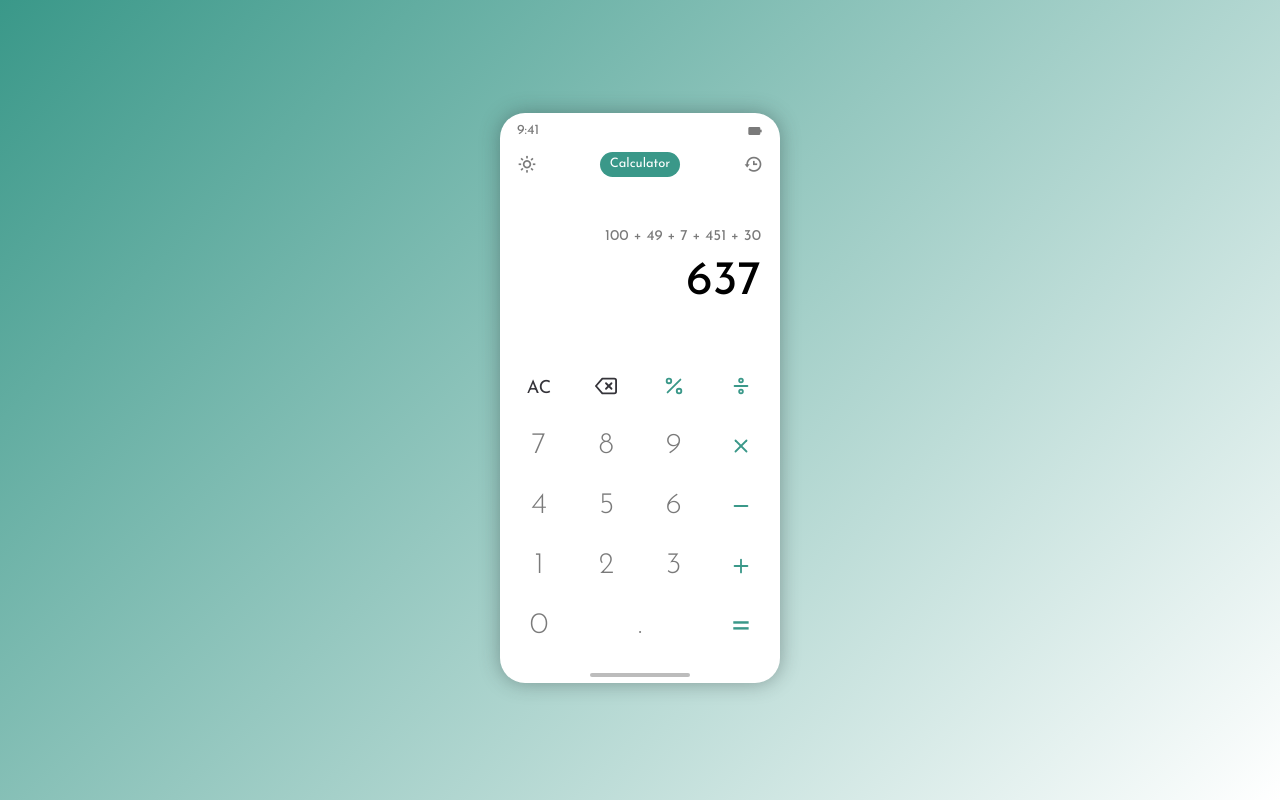
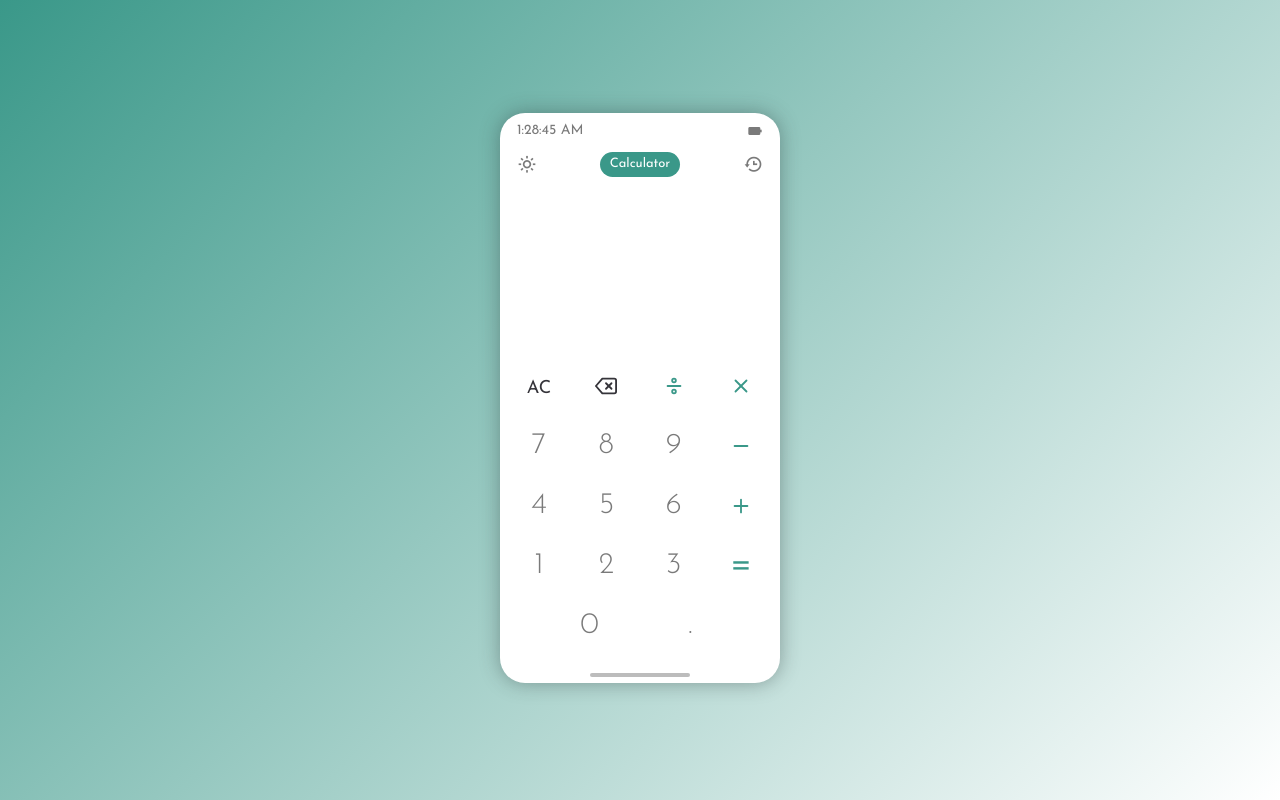
Before and after one commit to CarlossAyala/calculator-app, a React app: page / in a window 1280 px wide. Built offline with nearby package versions, Linux system fonts and the light colour scheme.

Commit message:
Algunas funcionalidades agregadas

```diff
--- a/public/index.html
+++ b/public/index.html
@@ -7,6 +7,7 @@
   <link href='https://unpkg.com/boxicons@2.0.9/css/boxicons.min.css' rel='stylesheet'>
   <title>Calculator App</title>
 </head>
-<body id="app">
+<body>
+  <div id="app"></div>
 </body>
 </html>
--- /dev/null
+++ b/src/components/Clock.jsx
@@ -0,0 +1,36 @@
+/* eslint-disable react/destructuring-assignment */
+import React from 'react';
+
+class Clock extends React.Component {
+  constructor(props) {
+    super(props);
+    this.state = { date: new Date() };
+  }
+
+  componentDidMount() {
+    this.timerID = setInterval(
+      () => this.tick(),
+      1000,
+    );
+  }
+
+  componentWillUnmount() {
+    clearInterval(this.timerID);
+  }
+
+  tick() {
+    this.setState({
+      date: new Date(),
+    });
+  }
+
+  render() {
+    return (
+      <>
+        {this.state.date.toLocaleTimeString()}
+      </>
+    );
+  }
+}
+
+export default Clock;
--- a/src/components/HeaderInfo.jsx
+++ b/src/components/HeaderInfo.jsx
@@ -1,12 +1,32 @@
+/* eslint-disable jsx-a11y/no-static-element-interactions */
 import React from 'react';
 import '../styles/HeaderInfo.css';
 
 const HeaderInfo = () => {
+  function changeTheme(e) {
+    const containerPhone = document.querySelector('.phone');
+    const containerAll = document.querySelector('.container');
+
+    containerPhone.classList.toggle('theme-dark');
+    containerAll.classList.toggle('gradient-dark');
+
+    if (containerPhone.classList.contains('theme-dark')) {
+      e.target.classList.replace('bx-sun', 'bx-moon');
+      e.target.title = 'Theme Dark';
+    } else {
+      e.target.classList.replace('bx-moon', 'bx-sun');
+      e.target.title = 'Theme Light';
+    }
+  }
+  function openHistory() {
+    const containerHistory = document.querySelector('.history');
+    containerHistory.classList.add('open-history');
+  }
   return (
     <div className='header'>
-      <i id='theme' title='Theme Light' className='bx bx-sun shadow' />
+      <i id='theme' title='Theme Light' className='bx bx-sun shadow' onClick={(e) => changeTheme(e)} />
       <span className='title'>Calculator</span>
-      <i id='open-h' title='History' className='bx bx-history shadow' />
+      <i id='open-h' title='History' className='bx bx-history shadow' onClick={() => openHistory()} />
     </div>
   );
 };
--- a/src/components/HistoryOperations.jsx
+++ b/src/components/HistoryOperations.jsx
@@ -1,18 +1,35 @@
+/* eslint-disable jsx-a11y/no-static-element-interactions */
 import React from 'react';
-/* import MessageEmptyHistory from './MessageEmptyHistory'; */
+import getOperationsLocalStorage from '../utils/getOperationsLocalStorage';
+import MessageEmptyHistory from './MessageEmptyHistory';
+import ItemsHistory from './ItemsHistory';
+/* import clearLocalStorage from '../utils/clearLocalStorage'; */
 import '../styles/HistoryOperations.css';
 
 const HistoryOperations = () => {
+  const operationsLocalStorage = getOperationsLocalStorage();
+  const nameClass = operationsLocalStorage.length > 0 ? 'history-container' : 'history-container empty-h';
+
+  function closeHistory() {
+    const containerHistory = document.querySelector('.history');
+
+    containerHistory.classList.remove('open-history');
+  }
+  function clearHistory() {
+    //clearLocalStorage();
+    alert('No disponible aún');
+  }
   return (
     <div className='history'>
       <div className='history-header'>
-        <i id='clear-h' title='Clear history' className='bx bx-trash-alt shadow' />
+        <i id='clear-h' title='Clear history' className='bx bx-trash-alt shadow' onClick={() => clearHistory()} />
         <span>History</span>
-        <i id='close-h' title='Close history' className='bx bx-chevron-up shadow' />
+        <i id='close-h' title='Close history' className='bx bx-chevron-up shadow' onClick={() => closeHistory()} />
       </div>
-      <div className='history-container'>
-        {/* <MessageEmptyHistory /> */}
-
+      <div className={nameClass}>
+        {
+          operationsLocalStorage.length > 0 ? <ItemsHistory operations={operationsLocalStorage} /> : <MessageEmptyHistory />
+        }
       </div>
     </div>
   );
--- /dev/null
+++ b/src/components/ItemsHistory.jsx
@@ -0,0 +1,19 @@
+/* eslint-disable react/no-array-index-key */
+import React from 'react';
+import '../styles/ItemHistory.css';
+
+const ItemsHistory = ({ operations }) => {
+  return (
+    <>
+      { operations.map((item, index) => (
+        <div key={index} className='history-container--item'>
+          <span key={`date${index}`} className='container-date'>{`${item.date} - ${item.hour}`}</span>
+          <span key={`operation${index}`} className='container-operation'>{item.operation}</span>
+          <span key={`result${index}`} className='container-result'>{item.result}</span>
+        </div>
+      ))}
+    </>
+  );
+};
+
+export default ItemsHistory;
--- a/src/components/Keyboard.jsx
+++ b/src/components/Keyboard.jsx
@@ -1,16 +1,17 @@
 import React from 'react';
 import '../styles/Keyboard.css';
 
-const Keyboard = () => {
+const Keyboard = ({ handleOnClick }) => {
+/*   onClick={(e) => handleOnClick(e.target.innerHTML)}*/
   return (
     <div className='keyboard'>
       <table>
         <tbody>
           <tr>
-            <td className='ac cl-back' translate='no'>
+            <td className='ac cl-back' translate='no' onClick={(e) => handleOnClick('AC')}>
               AC
             </td>
-            <td className='cl-back'>
+            <td className='cl-back' onClick={() => handleOnClick('DEL')}>
               <svg
                 xmlns='http://www.w3.org/2000/svg'
                 viewBox='0 0 24 24'
@@ -26,23 +27,7 @@ const Keyboard = () => {
                 <line x1='12' y1='9' x2='18' y2='15' />
               </svg>
             </td>
-            <td className='box-theme-dark'>
-              <svg
-                xmlns='http://www.w3.org/2000/svg'
-                viewBox='0 0 24 24'
-                fill='none'
-                stroke='currentColor'
-                strokeWidth='2'
-                strokeLinecap='round'
-                strokeLinejoin='round'
-                className='icon cl-lightblue'
-              >
-                <line x1='19' y1='5' x2='5' y2='19' />
-                <circle cx='6.5' cy='6.5' r='2.5' />
-                <circle cx='17.5' cy='17.5' r='2.5' />
-              </svg>
-            </td>
-            <td className='box-theme-dark'>
+            <td className='box-theme-dark' onClick={() => handleOnClick('/')}>
               <svg
                 xmlns='http://www.w3.org/2000/svg'
                 viewBox='0 0 24 24'
@@ -58,12 +43,7 @@ const Keyboard = () => {
                 <circle cx='12' cy='18' r='2' />
               </svg>
             </td>
-          </tr>
-          <tr>
-            <td>7</td>
-            <td>8</td>
-            <td>9</td>
-            <td className='box-theme-dark'>
+            <td className='box-theme-dark' onClick={() => handleOnClick('*')}>
               <svg
                 xmlns='http://www.w3.org/2000/svg'
                 viewBox='0 0 24 24'
@@ -80,10 +60,10 @@ const Keyboard = () => {
             </td>
           </tr>
           <tr>
-            <td>4</td>
-            <td>5</td>
-            <td>6</td>
-            <td className='box-theme-dark'>
+            <td onClick={(e) => handleOnClick(e.target.innerHTML)}>7</td>
+            <td onClick={(e) => handleOnClick(e.target.innerHTML)}>8</td>
+            <td onClick={(e) => handleOnClick(e.target.innerHTML)}>9</td>
+            <td className='box-theme-dark' onClick={() => handleOnClick('-')}>
               <svg
                 xmlns='http://www.w3.org/2000/svg'
                 viewBox='0 0 24 24'
@@ -99,10 +79,10 @@ const Keyboard = () => {
             </td>
           </tr>
           <tr>
-            <td>1</td>
-            <td>2</td>
-            <td>3</td>
-            <td className='box-theme-dark'>
+            <td onClick={(e) => handleOnClick(e.target.innerHTML)}>4</td>
+            <td onClick={(e) => handleOnClick(e.target.innerHTML)}>5</td>
+            <td onClick={(e) => handleOnClick(e.target.innerHTML)}>6</td>
+            <td className='box-theme-dark' onClick={() => handleOnClick('+')}>
               <svg
                 xmlns='http://www.w3.org/2000/svg'
                 viewBox='0 0 24 24'
@@ -119,12 +99,16 @@ const Keyboard = () => {
             </td>
           </tr>
           <tr>
-            <td>0</td>
-            <td>.</td>
-            <td className='cl-lightblue box-theme-dark'>
-              {' '}
+            <td onClick={(e) => handleOnClick(e.target.innerHTML)}>1</td>
+            <td onClick={(e) => handleOnClick(e.target.innerHTML)}>2</td>
+            <td onClick={(e) => handleOnClick(e.target.innerHTML)}>3</td>
+            <td className='cl-lightblue box-theme-dark' onClick={() => handleOnClick('=')}>
               <strong>=</strong>
             </td>
+          </tr>
+          <tr>
+            <td onClick={(e) => handleOnClick(e.target.innerHTML)}>0</td>
+            <td onClick={(e) => handleOnClick('.')}>.</td>
           </tr>
         </tbody>
       </table>
--- a/src/components/ScreenOperations.jsx
+++ b/src/components/ScreenOperations.jsx
@@ -1,11 +1,11 @@
 import React from 'react';
 import '../styles/ScreenOperations.css';
 
-const ScreenOperations = () => {
+const ScreenOperations = ({ result, operation }) => {
   return (
     <div className='screen'>
-      <div className='operation'>100 + 49 + 7 + 451 + 30</div>
-      <div className='result'>637</div>
+      <div className='operation'>{operation}</div>
+      <div className='result'>{result.slice(0, 8)}</div>
     </div>
   );
 };
--- a/src/components/StatusBar.jsx
+++ b/src/components/StatusBar.jsx
@@ -1,10 +1,11 @@
 import React from 'react';
+import Clock from './Clock';
 import '../styles/StatusBar.css';
 
 const StatusBar = () => {
   return (
     <div className='status-bar'>
-      <span>9:41</span>
+      <span><Clock /></span>
       <i className='bx bxs-battery' />
     </div>
   );
--- a/src/pages/Home.jsx
+++ b/src/pages/Home.jsx
@@ -1,12 +1,57 @@
-import React from 'react';
+/* eslint-disable radix */
+/* eslint-disable no-eval */
+/* eslint-disable react/jsx-no-bind */
+import React, { useState } from 'react';
 import StatusBar from '../components/StatusBar';
 import HistoryOperations from '../components/HistoryOperations';
 import HeaderInfo from '../components/HeaderInfo';
 import Keyboard from '../components/Keyboard';
 import ScreenOperations from '../components/ScreenOperations';
+import saveInLocalStorage from '../utils/saveInLocalStorage';
 import '../styles/Container.css';
 
 const Home = () => {
+  const [result, setResult] = useState('');
+  const [operation, setOperation] = useState('');
+
+  function resultOperation() {
+    setResult(`${eval(operation)}`);
+    if (operation !== '') {
+      //Guardar en el LocalStorag
+      saveInLocalStorage(operation);
+    }
+  }
+  function reset() {
+    setResult('');
+    setOperation('');
+  }
+  function backspace() {
+    setOperation(operation.slice(0, -1));
+  }
+
+  function handleOnClick(type) {
+    //Permitir ingresar signos - Logica
+    const lastCharacter = operation.slice(-1);
+    let isEmpty = false;
+    // eslint-disable-next-line no-unneeded-ternary
+    const lastCharacterIsNumeric = !Number.isNaN(parseInt(lastCharacter)) ? true : false;
+    if (lastCharacter === '') isEmpty = true;
+
+    if (type === 'AC') reset();
+    if (type === 'DEL') backspace();
+    if (type === '/' && (lastCharacterIsNumeric || isEmpty)) setOperation(operation + type);
+    if (type === '*' && (lastCharacterIsNumeric || isEmpty)) setOperation(operation + type);
+    if (type === '+' && (lastCharacterIsNumeric || isEmpty)) setOperation(operation + type);
+    if (type === '-' && (lastCharacterIsNumeric || isEmpty)) setOperation(operation + type);
+    if (type === '.' && (lastCharacterIsNumeric || isEmpty)) setOperation(operation + type);
+    if (type === '=') {
+      resultOperation();
+    }
+    //Verificar si es un número
+    const validateType = parseInt(type, 10);
+    if (!Number.isNaN(validateType)) setOperation(operation + type);
+  }
+
   return (
     <div className='container'>
       <div className='phone'>
@@ -14,8 +59,8 @@ const Home = () => {
         <HistoryOperations />
         <HeaderInfo />
         <div className='main'>
-          <ScreenOperations />
-          <Keyboard />
+          <ScreenOperations result={result} operation={operation} />
+          <Keyboard handleOnClick={handleOnClick} />
         </div>
       </div>
       <div className='navigation-button' />
--- a/src/styles/Keyboard.css
+++ b/src/styles/Keyboard.css
@@ -16,6 +16,7 @@
 }
 .keyboard tr:last-child {
   margin-bottom: 0px;
+  justify-content: space-evenly;
 }
 .keyboard td {
   width: 50px;
--- a/src/styles/global.css
+++ b/src/styles/global.css
@@ -6,7 +6,8 @@
   -webkit-tap-highlight-color: transparent;
 }
 html,
-body {
+body,
+#app{
   height: 100%;
 }
 
--- /dev/null
+++ b/src/utils/clearLocalStorage.js
@@ -0,0 +1,5 @@
+function clearLocalStorage() {
+  localStorage.removeItem('operations');
+}
+
+export default clearLocalStorage;
--- /dev/null
+++ b/src/utils/getOperationsLocalStorage.js
@@ -0,0 +1,13 @@
+function getOperationsLocalStorage() {
+  let operations;
+  //Revisamos los valores de LocalStore
+  if (localStorage.getItem('operations') === null) {
+    operations = [];
+  } else {
+    operations = JSON.parse(localStorage.getItem('operations'));
+  }
+
+  return operations;
+}
+
+export default getOperationsLocalStorage;
--- /dev/null
+++ b/src/utils/saveInLocalStorage.js
@@ -0,0 +1,25 @@
+/* eslint-disable no-eval */
+import getOperationsLocalStorage from './getOperationsLocalStorage';
+
+function saveInLocalStorage(operation) {
+  //Formato de fecha
+  const date = new Date();
+
+  //Resolver Operacion
+  const result = `${eval(operation)}`;
+  const recordOfOperation = {
+    operation,
+    result,
+    date: new Intl.DateTimeFormat('es').format(date),
+    hour: `${date.getHours()}:${date.getMinutes()}`,
+  };
+
+  //Guardar datos
+  const operations = getOperationsLocalStorage();
+  //Añadir la nueva Operacion
+  operations.push(recordOfOperation);
+  //Convertir de String a arreglo para localStorage
+  localStorage.setItem('operations', JSON.stringify(operations));
+}
+
+export default saveInLocalStorage;
```
Also changed, not shown: package.json (+7 -7 lines), src/components/ItemHistory.jsx (deleted, +0 -14 lines), 1 other file.
